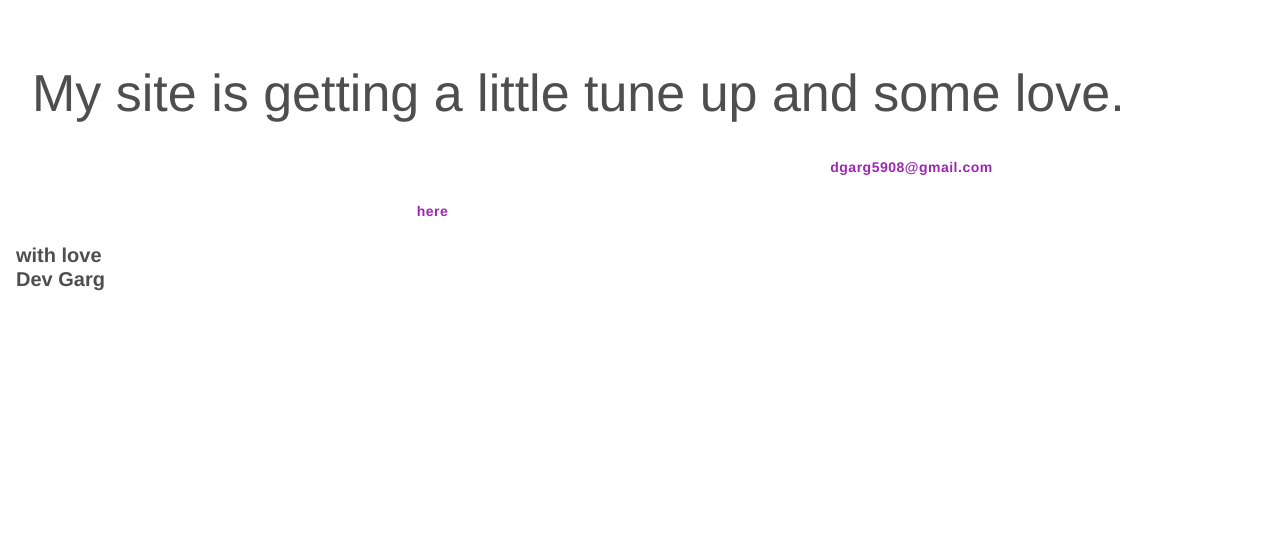
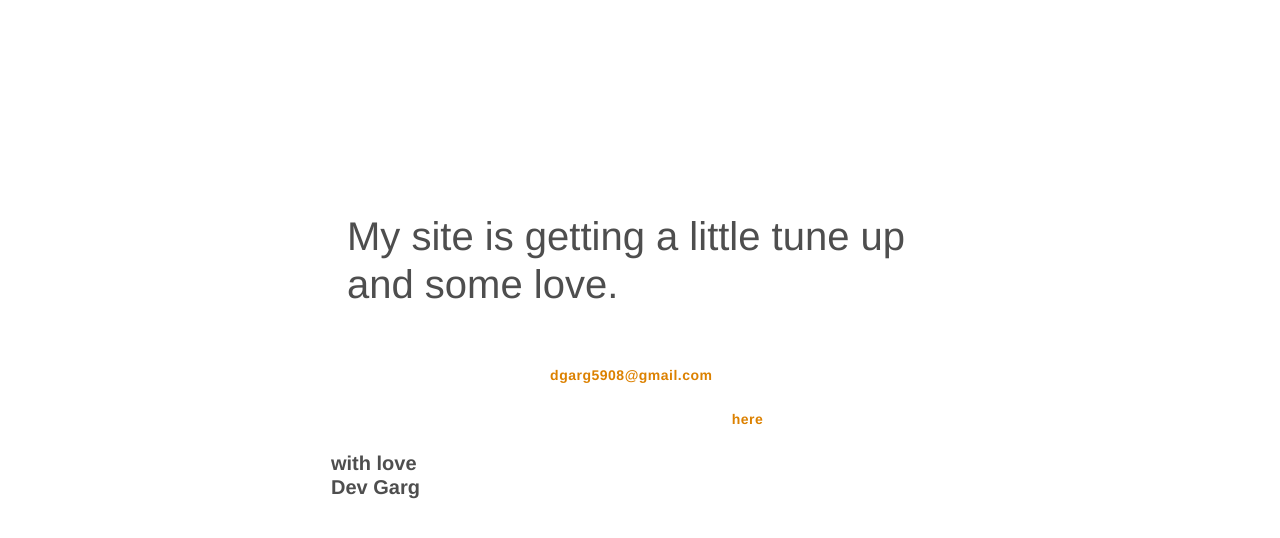
Before and after one commit to DevGarg262/DevGarg262.github.io, a plain HTML site: page index.html in a window 1280 px wide. Drawn offline with nearby package versions, Linux system fonts and the light colour scheme; a web font is replaced by a local one.

Commit message:
Update index.html

```diff
--- a/index.html
+++ b/index.html
@@ -44,9 +44,21 @@
     <link rel="stylesheet" href="https://cdnjs.cloudflare.com/ajax/libs/animate.css/3.5.2/animate.min.css">
     <link rel="stylesheet" href="https://cdnjs.cloudflare.com/ajax/libs/aos/2.1.1/aos.css">
 <title>Dev Garg's Portal</title>
+
+
+	<style type="text/css">
+      body { text-align: center; padding: 150px; }
+      h1 { font-size: 40px; }
+      body { font: 20px Helvetica, sans-serif; color: #333; }
+      #article { display: block; text-align: left; width: 650px; margin: 0 auto; }
+      a { color: #dc8100; text-decoration: none; }
+      a:hover { color: #333; text-decoration: none; }
+    </style>
+
 </head>
 
-<body id="page-top">
+	<body>
+<!-- <body id="page-top"> -->
 <!--     <nav class="navbar navbar-light navbar-expand-lg fixed-top bg-secondary border-dark border rounded-0 shadow-lg text-uppercase" id="mainNav" style="filter: brightness(99%) contrast(154%);">
         <div class="container"><a class="navbar-brand js-scroll-trigger" data-bs-hover-animate="pulse" href="#page-top" style="font-family: Arizonia, cursive;font-weight: normal;font-style: normal;font-size: 39px;">Dev&nbsp; &nbsp;Garg'</a><button data-toggle="collapse" data-target="#navbarResponsive"
                 class="navbar-toggler navbar-toggler-right text-uppercase bg-primary text-white rounded" aria-controls="navbarResponsive" aria-expanded="false" aria-label="Toggle navigation"><i class="fa fa-bars"></i></button>
```
